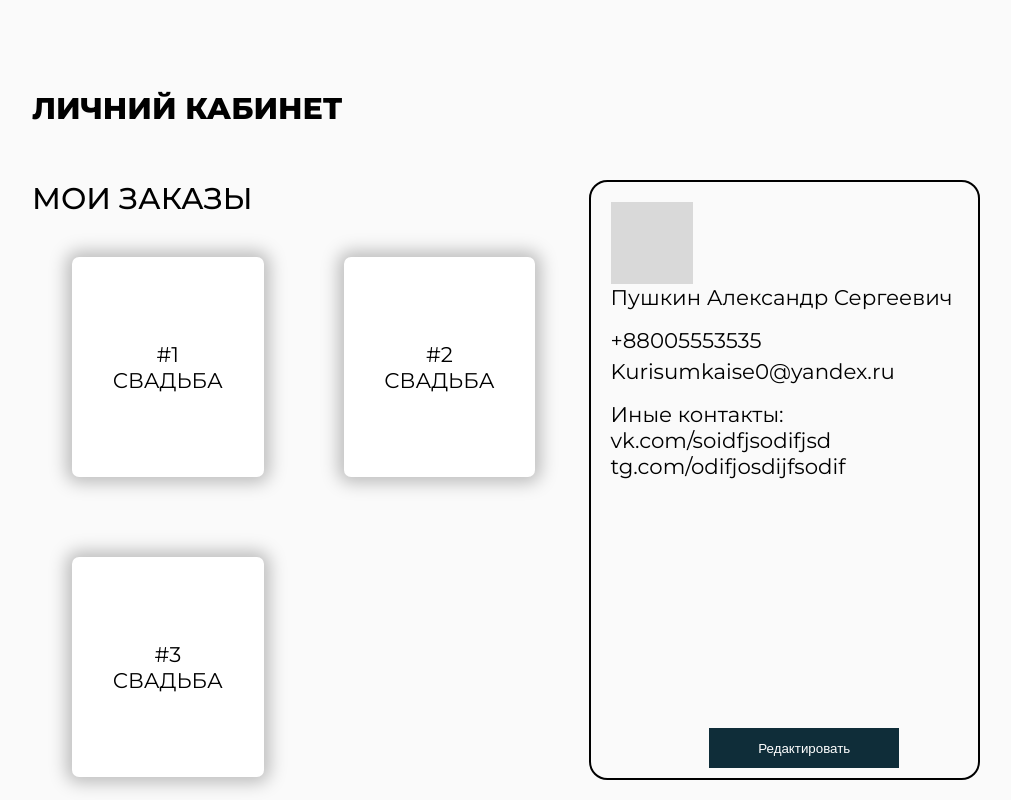
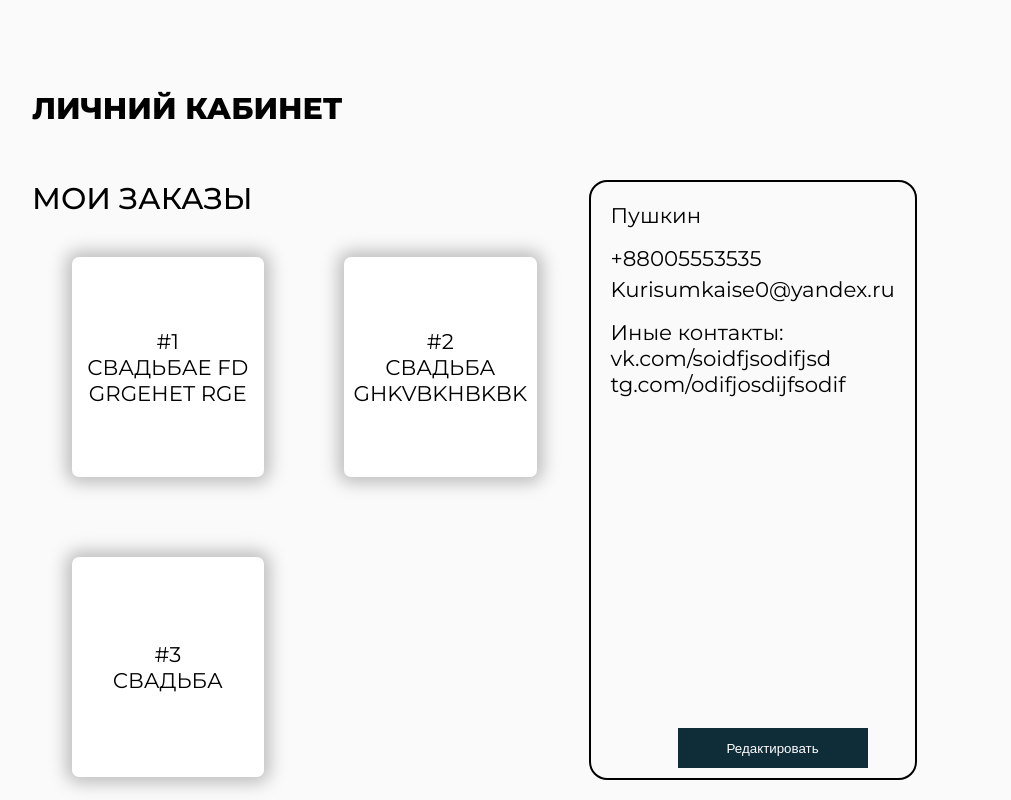
Before and after one commit to GhostGrand/inHolidayJS, a React (Create React App) app: page /templates in a window 1280 px wide. Shown: the part 980-1780 px from the top of the page, without its empty margins (135-1146 px from the left). Built offline with nearby package versions, Linux system fonts and the light colour scheme.

Commit message:
удалил фото профиля и исправил позиционирование имени заказа

```diff
--- a/src/App.css
+++ b/src/App.css
@@ -433,7 +433,7 @@ body {
 
 .MyOrders {
   display:inline-block;
-  max-width: 50%;
+  width: 50%;
   min-height: 700px;
 }
 
@@ -448,7 +448,8 @@ body {
 }
 
 .order {
-  width: 191.61px;
+  min-width: 191.61px;
+  width: min-content;
   height: 220px;
   background: #FFFFFF;
   box-shadow: 0px 0px 17.0323px 5.67742px rgba(0, 0, 0, 0.25);
@@ -468,6 +469,8 @@ body {
 .orderName {
 
   transform: translateY(-50%);
+  margin-left: 10px;
+  margin-right: 10px;
 }
 
 .Profile {
--- a/src/Components/PersonalAccount/PersonalAccount.js
+++ b/src/Components/PersonalAccount/PersonalAccount.js
@@ -4,25 +4,27 @@ import Rectangle from "./Rectangle 367.png"
 
 export default function PersonalAccount() {
   return (
+    // <div className="container">
       <div className = "personalAccount">
         <p className="PAHead">личний кабинет</p>
 
         <div className="MyOrders">
             <p className="MyOrdersHead">Мои заказы</p>
             <div className="order">
-              <p className="orderName">#1<br/>свадьба</p>
+              <p className="orderName">#1<br/>свадьбаe fd grgehet  rge</p>
             </div>
             <div className="order">
-              <p className="orderName">#2<br/>свадьба</p>
+              <p className="orderName">#2<br/>свадьба ghkvbkhbkbk</p>
             </div>
             <div className="order">
               <p className="orderName">#3<br/>свадьба</p>
             </div>
+            <div className="space"></div>
         </div>
 
         <div className="Profile">
-            <img src = {Rectangle}/>
-            <p className="fio">Пушкин Александр Сергеевич</p>
+            {/* <img src = {Rectangle}/> */}
+            <p className="fio">Пушкин </p>
             <p className="number">+88005553535</p>
             <p className="mail">Kurisumkaise0@yandex.ru</p>
             <p>Иные контакты:</p>
@@ -31,5 +33,6 @@ export default function PersonalAccount() {
             <button id="btn1" className="button">Редактировать</button>
         </div>
       </div>
+    // </div>
   );
 }
```
